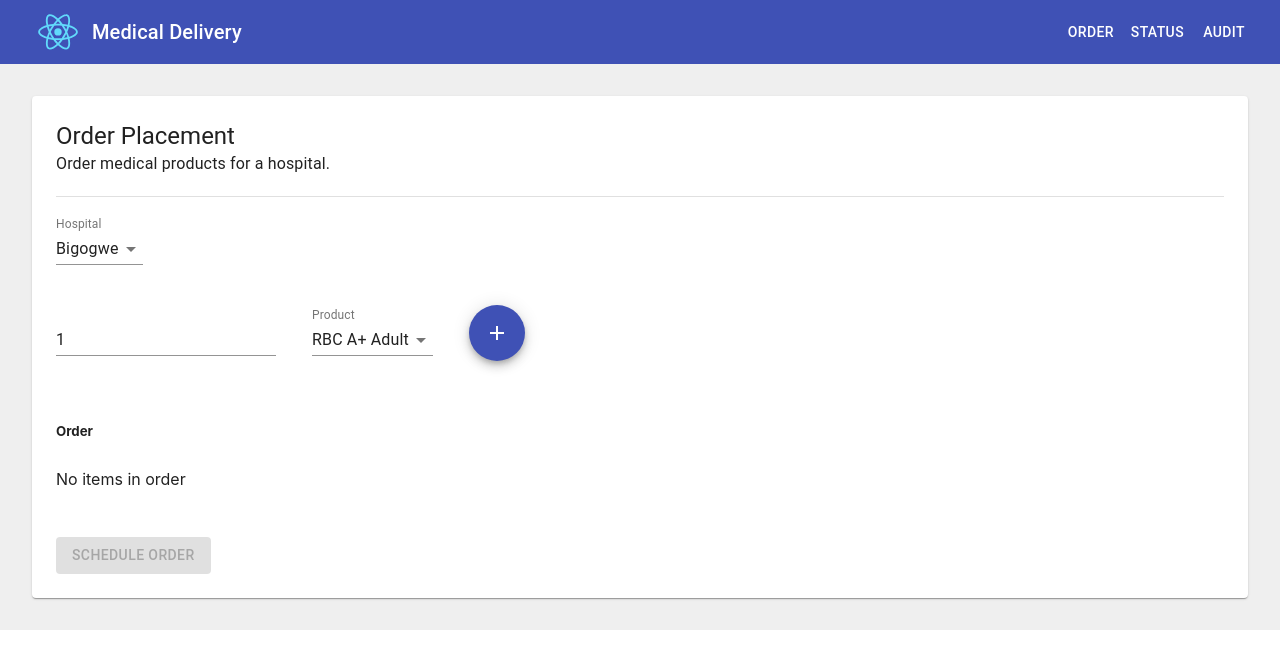
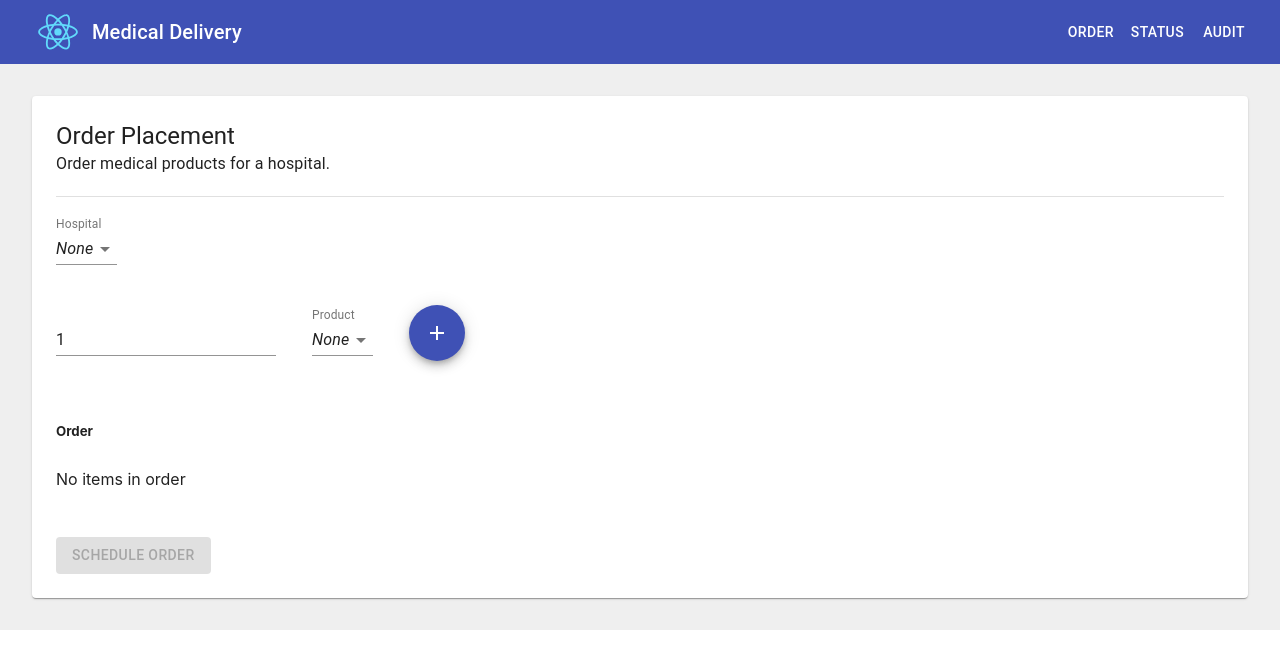
Before and after one commit to coding4kicks/zipline-project, a React (Create React App) app in the folder zipline-client/: page / in a window 1280 px wide. Shown: the top 668 px of the page. Built offline with nearby package versions, Linux system fonts and the light colour scheme.

Commit message:
Refactor hospitals and inventory to API layer

```diff
--- /dev/null
+++ b/zipline-client/src/api.js
@@ -0,0 +1,36 @@
+const Hospitals = [{
+  'flight_time_s':2134,
+  'id':1,
+  'name':'Bigogwe'
+}, {
+  'flight_time_s':2434,
+  'id':2,
+  'name':'Littgogwe'
+}];
+
+const Inventory = [{
+  'id':1,
+  'mass_g':700.0,
+  'product':'RBC A+ Adult',
+  'quantity':30
+},
+{
+  'id':2,
+  'mass_g':600.0,
+  'product':'RBC B+ Adult',
+  'quantity':30
+},
+{
+  'id':3,
+  'mass_g':750.0,
+  'product':'RBC C+ Adult',
+  'quantity':3
+}]
+
+export function getHospitals() {
+  return Hospitals;
+}
+
+export function getInventory() {
+  return Inventory
+}
--- a/zipline-client/src/components/OrderPlacement.js
+++ b/zipline-client/src/components/OrderPlacement.js
@@ -26,72 +26,52 @@ import DialogContent from '@material-ui/core/DialogContent';
 import DialogContentText from '@material-ui/core/DialogContentText';
 import DialogTitle from '@material-ui/core/DialogTitle';
 import { Pages, findByProp } from '../utility';
+import { getHospitals, getInventory } from '../api';
 import '../App.css';
-
-const Hospitals = [{
-  'flight_time_s':2134,
-  'id':1,
-  'name':'Bigogwe'
-}, {
-  'flight_time_s':2434,
-  'id':2,
-  'name':'Littgogwe'
-}];
-
-const Inventory = [{
-  'id':1,
-  'mass_g':700.0,
-  'product':'RBC A+ Adult',
-  'quantity':30
-},
-{
-  'id':2,
-  'mass_g':600.0,
-  'product':'RBC B+ Adult',
-  'quantity':30
-},
-{
-  'id':3,
-  'mass_g':750.0,
-  'product':'RBC C+ Adult',
-  'quantity':3
-}]
 
 class OrderPlacement extends React.Component {
   constructor(props) {
     super(props);
     this.state = {
-      hospital: Hospitals[0].id,
+      hospital: 0,
+      hospitals: [],
       count: 1,
-      product: Inventory[0].id,
+      product: 0,
+      inventory: [],
       products: [],
       dialogOpen: false,
-      dialogTitle: "",
-      dialogDescription: "",
-      dialogCloseText: "",
-      dialogConfirmText: ""
+      dialogTitle: '',
+      dialogDescription: '',
+      dialogCloseText: '',
+      dialogConfirmText: ''
     }
+  }
+
+  componentDidMount() {
+    const hospitals = getHospitals();
+    const inventory = getInventory();
+    this.setState({hospitals, inventory});
   }
 
   addItems = () => {
     const products = this.state.products.slice();
     const { count, product: productId } = this.state;
-    const productItem = findByProp(Inventory, productId, 'id');
+    const productItem = findByProp(this.state.inventory, productId, 'id');
 
     // Don't add if product is already in order or count is more than inventory
     if (findByProp(products, productItem.id, 'productId')) {
       return this.setState({
         dialogOpen: true,
-        dialogTitle: "Item already in order",
-        dialogDescription: "Please remove the item prior to adding again.",
-        dialogCloseText: "Okay"
+        dialogTitle: 'Item already in order',
+        dialogDescription: 'Please remove the item prior to adding again.',
+        dialogCloseText: 'Okay'
       });
     } else if (count > productItem.quantity) {
       return this.setState({
         dialogOpen: true,
-        dialogTitle: "Not enough items in inventory",
-        dialogDescription: "Please select fewer items.",
-        dialogCloseText: "Okay"
+        dialogTitle: 'Not enough items in inventory',
+        dialogDescription: 'Please select fewer items.',
+        dialogCloseText: 'Okay'
       });
     }
 
@@ -117,7 +97,7 @@ class OrderPlacement extends React.Component {
   }
 
   handleConfirm = () => {
-    console.log("order", this.state.products);
+    console.log('order', this.state.products);
     this.setState({ dialogOpen: false }, () => this.props.navigate(Pages.ORDER_TRACKING))
   }
 
@@ -125,7 +105,7 @@ class OrderPlacement extends React.Component {
     // TODO: call back end to schedule then launch dialog
     this.setState({
       dialogOpen: true,
-      dialogTitle: "Confirm Your Order",
+      dialogTitle: 'Confirm Your Order',
       dialogDescription: (
         <span>
           {this.state.products.map(productItem => {
@@ -138,29 +118,35 @@ class OrderPlacement extends React.Component {
           })}
         </span>
       ),
-      dialogCloseText: "Cancel",
-      dialogConfirmText: "Confirm"
+      dialogCloseText: 'Cancel',
+      dialogConfirmText: 'Confirm'
     })
   }
 
   renderHospitalMenuItems = () => {
     const menuItems = [
-      <MenuItem key='0' value=''><em>None</em></MenuItem>
-    ]
+      <MenuItem key='0' value={0}><em>None</em></MenuItem>
+    ];
 
-    Hospitals.forEach(hospital => {
+    this.state.hospitals.forEach(hospital => {
       const {id, name} = hospital;
       menuItems.push(<MenuItem key={id} value={id}>{name}</MenuItem>);
-    })
+    });
 
     return menuItems;
   }
 
   renderProductMenuItems = () => {
-    return Inventory.map(item => {
+    const menuItems = [
+      <MenuItem key='0' value={0}><em>None</em></MenuItem>
+    ];
+
+    this.state.inventory.forEach(item => {
       const {id, product} = item;
-      return <MenuItem key={id} value={id}>{product}</MenuItem>;
-    })
+      menuItems.push(<MenuItem key={id} value={id}>{product}</MenuItem>);
+    });
+
+    return menuItems;
   }
 
   renderProducts = () => {
@@ -183,7 +169,7 @@ class OrderPlacement extends React.Component {
             secondary={`Mass: ${mass}`}
           />
           <ListItemSecondaryAction>
-            <IconButton onClick={() => this.removeItem(id)} edge="end" aria-label="Delete">
+            <IconButton onClick={() => this.removeItem(id)} edge='end' aria-label='Delete'>
               <DeleteIcon />
             </IconButton>
           </ListItemSecondaryAction>
@@ -272,7 +258,7 @@ class OrderPlacement extends React.Component {
 
           <div>
             <h5>Order</h5>
-            <List dense={true} style={{maxWidth: "500px"}}>
+            <List dense={true} style={{maxWidth: '500px'}}>
               {this.renderProducts()}
             </List>
           </div>
@@ -280,7 +266,7 @@ class OrderPlacement extends React.Component {
           <br />
           <br />
 
-          <Button onClick={this.scheduleOrder} variant="contained" color="primary" disabled={products.length < 1}>
+          <Button onClick={this.scheduleOrder} variant='contained' color='primary' disabled={products.length < 1}>
             Schedule Order
           </Button>
         </Paper>
@@ -288,21 +274,21 @@ class OrderPlacement extends React.Component {
         <Dialog
           open={dialogOpen}
           onClose={this.handleClose}
-          aria-labelledby="alert-dialog-title"
-          aria-describedby="alert-dialog-description"
+          aria-labelledby='alert-dialog-title'
+          aria-describedby='alert-dialog-description'
         >
-          <DialogTitle id="alert-dialog-title">{dialogTitle}</DialogTitle>
+          <DialogTitle id='alert-dialog-title'>{dialogTitle}</DialogTitle>
           <DialogContent>
-            <DialogContentText id="alert-dialog-description">
+            <DialogContentText id='alert-dialog-description'>
               {dialogDescription}
             </DialogContentText>
           </DialogContent>
           <DialogActions>
-            <Button onClick={this.handleClose} color="primary">
+            <Button onClick={this.handleClose} color='primary'>
               {dialogCloseText}
             </Button>
             { dialogConfirmText ? (
-              <Button onClick={this.handleConfirm} color="primary" autoFocus>
+              <Button onClick={this.handleConfirm} color='primary' autoFocus>
                 {dialogConfirmText}
               </Button>
             ) : null}
```
